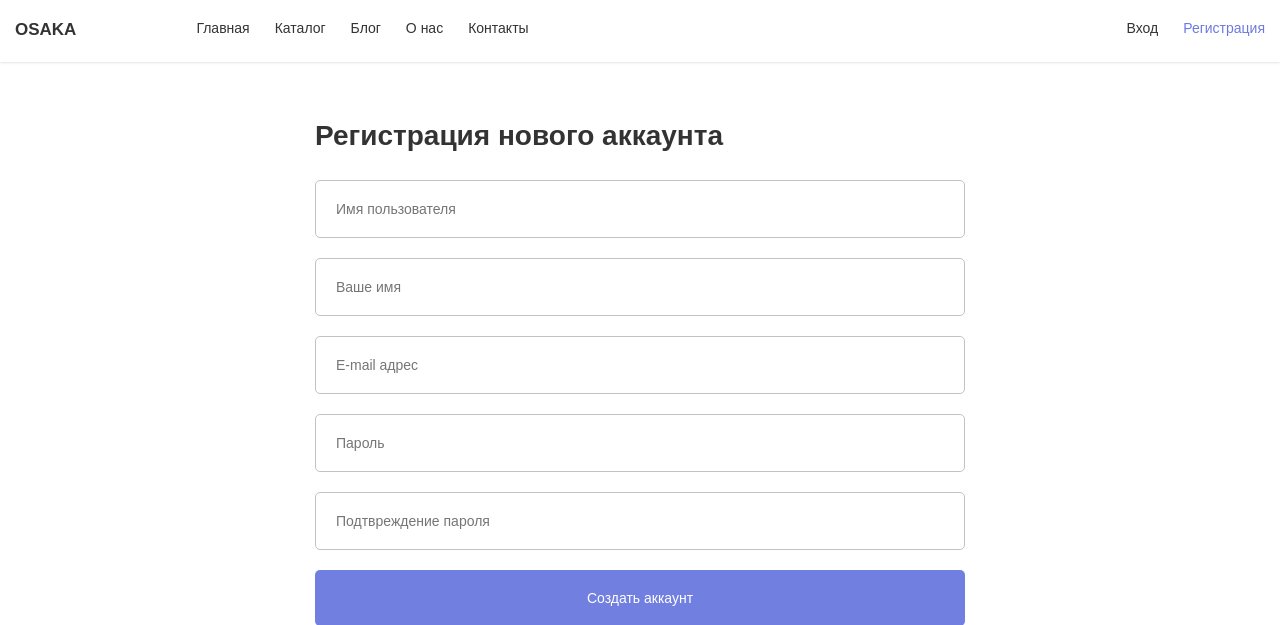
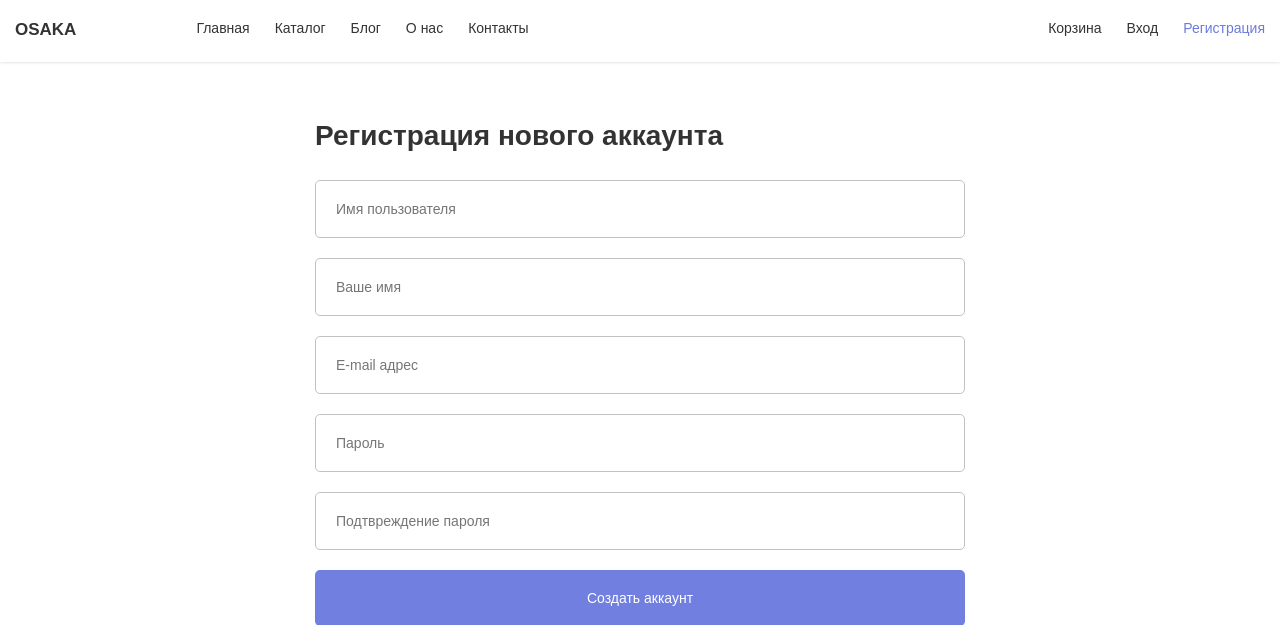
Before and after one commit to sonochiwa/osaka, a Django app: page /account/register/ in a window 1280 px wide. Shown: the top 625 px of the page. Run offline with Django 3.2, Linux system fonts and the light colour scheme.

Commit message:
cart link

```diff
--- a/osaka/templates/osaka/wrapper.html
+++ b/osaka/templates/osaka/wrapper.html
@@ -33,10 +33,12 @@
                     <ul class="main-menu auth-block">
                         {% if request.user.is_authenticated %}
                         <li class="main-menu">
+                        <li><a href="{% url 'cart:cart_detail' %}">Корзина</a></li>
                         <li>{{ request.user.username }}</li>
                         <li><a href="{% url "logout" %}">Выйти</a></li>
                         </li>
                         {% else %}
+                        <li><a href="{% url 'cart:cart_detail' %}">Корзина</a></li>
                         <li {% if section == "sign-in" %} class="selected" {% endif %}><a href="{% url 'login' %}">Вход</a></li>
                         <li {% if section == "register" %} class="selected" {% endif %}><a href="{% url 'register' %}">Регистрация</a></li>
                         {% endif %}
```
